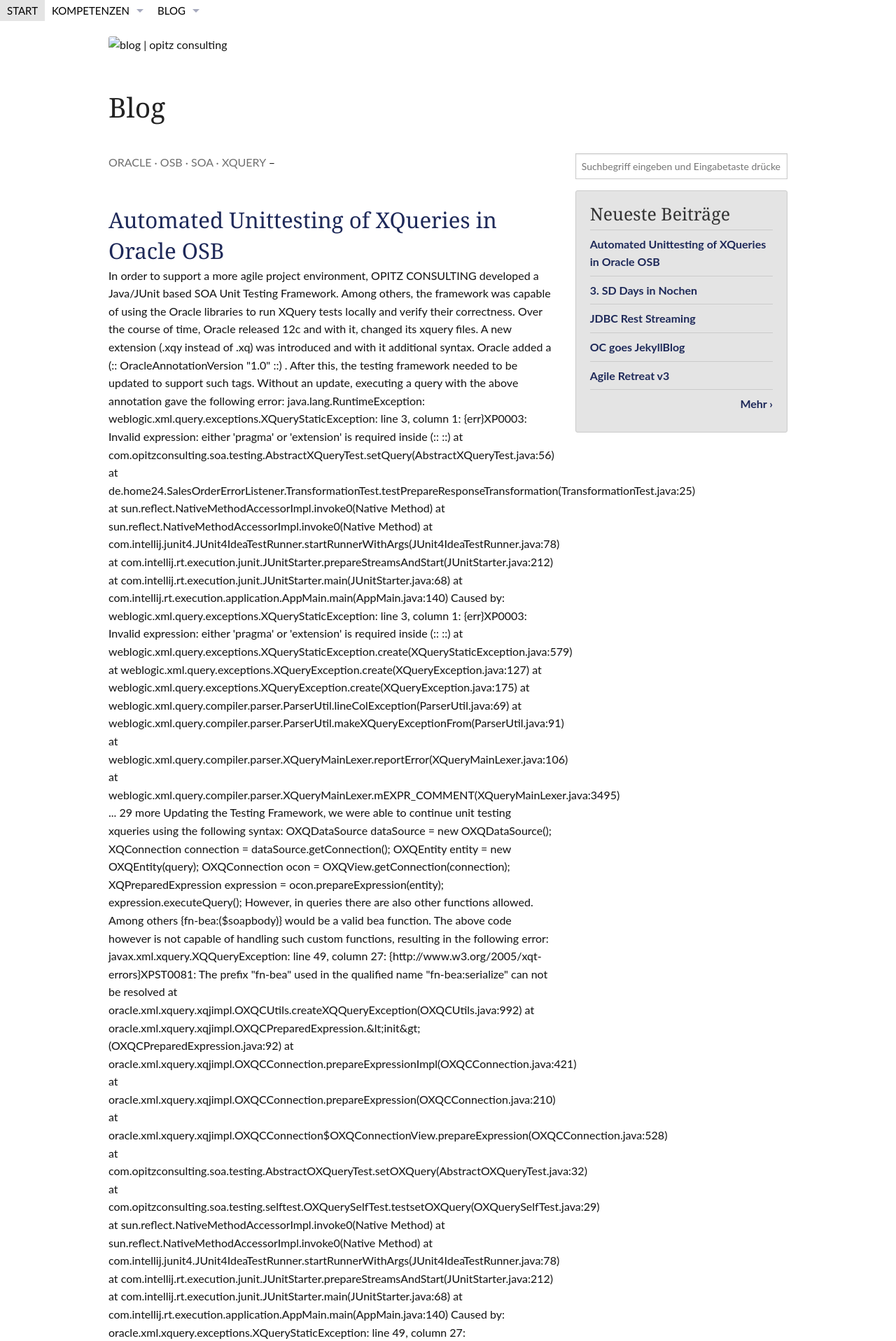
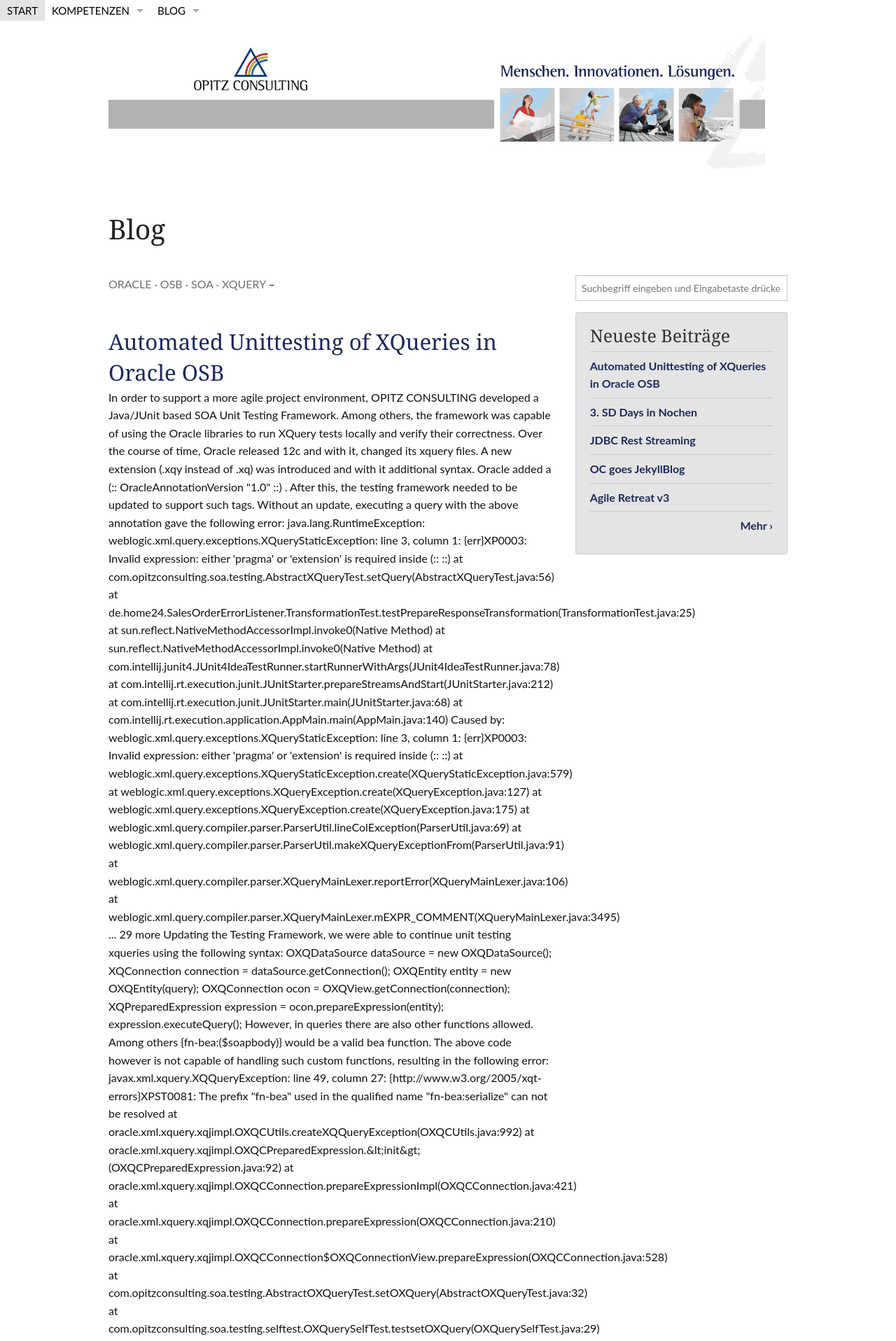
Before and after one commit to opitzconsulting/opitzconsulting.github.io, a Jekyll site: the page built from blog/index.html, in a window 1280 px wide. Shown: the top 1916 px of the page at 70% size. Built offline with Jekyll 4.4.1, drawn with Linux system fonts in a browser that asks for light colours; nearby versions of some CDN libraries; the list of posts is cut into pages by our own code.

Commit message:
urlimg angepasst

```diff
--- a/_config.yml
+++ b/_config.yml
@@ -37,7 +37,7 @@ baseurl: ''
 # Example: <img src="{{ site.urlimg }}{{ post.image.title }}" />
 # Markdown-Example for posts ![Image Text]({{ site.urlimg }}image.jpg)
 #
-urlimg: 'http://opitzconsulting.github.io/blog/images/'
+urlimg: 'http://opitzconsulting.github.io/images/'
 
 
 # Logo size is 600x80 pixels
```
